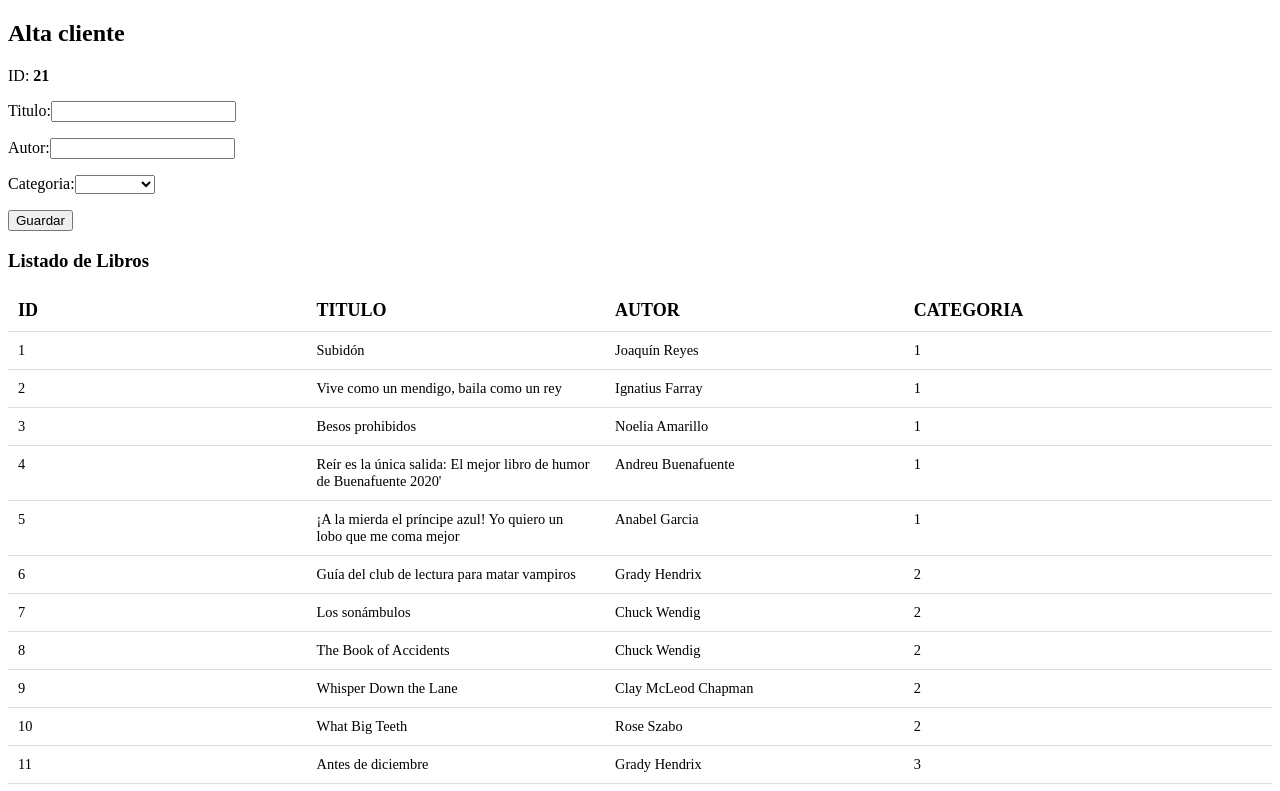
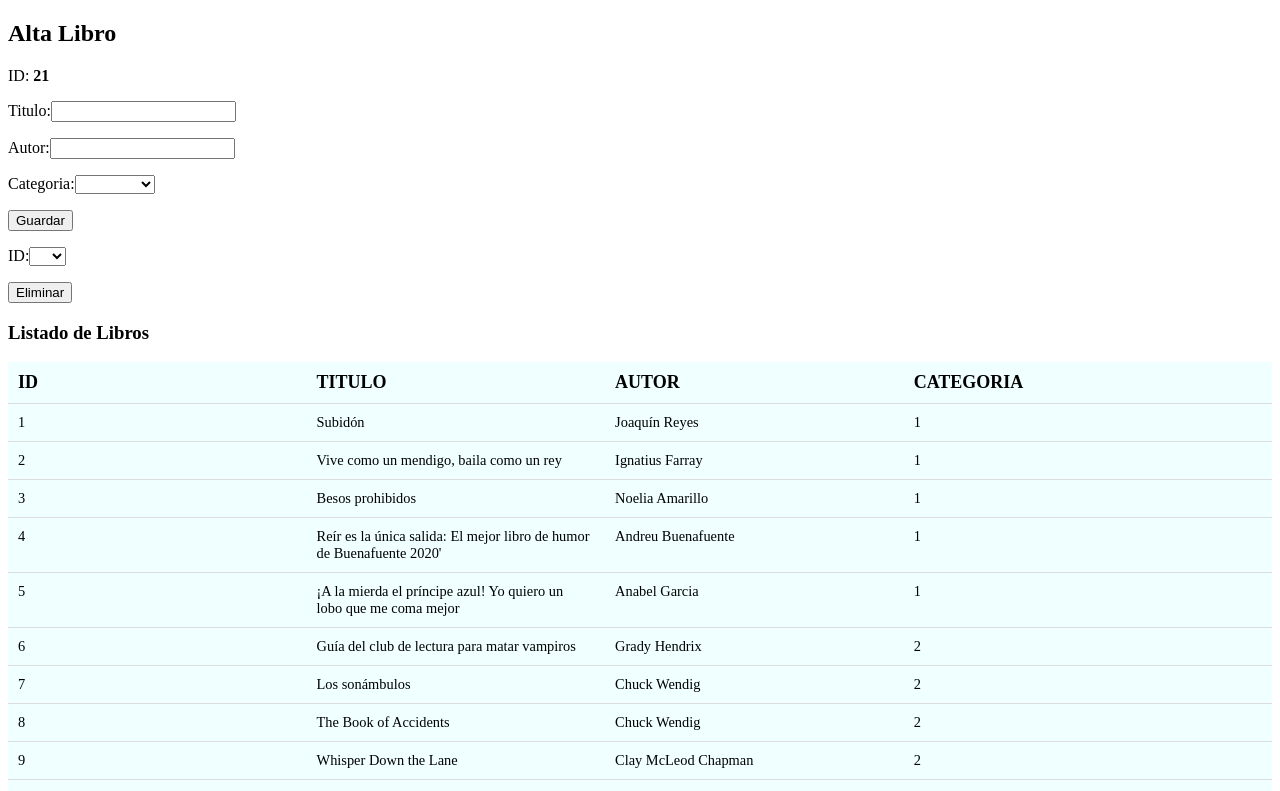
Before and after one commit to betaproyect/projectoAngularV2, an Angular app: page / in a window 1280 px wide. Shown: the top 791 px of the page. Built offline with nearby package versions, Linux system fonts and the light colour scheme.

Commit message:
20220306 V2

```diff
--- a/src/app/app.component.html
+++ b/src/app/app.component.html
@@ -1,2 +1,3 @@
 <app-alta-libro></app-alta-libro>
+<app-baja-libro></app-baja-libro>
 <app-listado-libros></app-listado-libros>
--- a/src/app/libreria/alta-libro/alta-libro.component.html
+++ b/src/app/libreria/alta-libro/alta-libro.component.html
@@ -1,4 +1,5 @@
-<h2>Alta cliente</h2>
+<div id="insert">
+  <h2>Alta Libro</h2>
   <p>
     <span>ID: </span>
     <span><b>{{libro.id}}</b></span>
@@ -20,3 +21,4 @@
   <p>
     <button (click)="this.nuevoLibro()">Guardar</button>
   </p>
+</div>
--- a/src/app/libreria/alta-libro/alta-libro.component.ts
+++ b/src/app/libreria/alta-libro/alta-libro.component.ts
@@ -15,7 +15,7 @@ export class AltaLibroComponent implements OnInit {
   categorias: Categoria[];
 
   constructor(private libreriaService: LibreriaService) { // Servicio por parametro
-    this.libro = this.libreriaService.nuevoLibro();
+    this.libro = this.libreriaService.addLibro();
     this.categorias = this.libreriaService.getCategorias();
   }
 
@@ -24,7 +24,6 @@ export class AltaLibroComponent implements OnInit {
 
   nuevoLibro(): void {
     this.libreriaService.agregarLibro(this.libro);
-    this.libro = this.libreriaService.nuevoLibro();
+    this.libro = this.libreriaService.addLibro();
   }
-
 }
--- /dev/null
+++ b/src/app/libreria/baja-libro/baja-libro.component.html
@@ -0,0 +1,11 @@
+<div id="delete">
+  <p>
+    <span>ID:</span>
+    <select [(ngModel)]="libro.id">
+      <option *ngFor="let opcion of libros" value="{{opcion.id}}">{{opcion.id}}</option>
+    </select>
+  </p>
+  <p>
+    <button (click)="this.eliminarLibro()">Eliminar</button>
+  </p>
+</div>
--- /dev/null
+++ b/src/app/libreria/baja-libro/baja-libro.component.ts
@@ -0,0 +1,32 @@
+import { Component, OnInit } from '@angular/core';
+// Interfaces
+import { Libro } from '../libreria.model';
+// Services
+import { LibreriaService } from '../libreria.service';
+
+@Component({
+  selector: 'app-baja-libro',
+  templateUrl: './baja-libro.component.html',
+  styleUrls: ['./baja-libro.component.css']
+})
+export class BajaLibroComponent implements OnInit {
+  //Atributos
+  libro: Libro;
+  libros: Libro[];
+
+  constructor(private libreriaService: LibreriaService) {
+    this.libro = this.libreriaService.seleccionarLibro();
+    this.libros = this.libreriaService.getLibros();
+  }
+
+  ngOnInit(): void {
+  }
+
+  eliminarLibro() {
+    for(let x of this.libros) {
+      if (x.id == this.libro.id) {
+        this.libreriaService.deleteLibro(x.id);
+      }
+    }
+  }
+}
--- a/src/app/libreria/libreria.service.ts
+++ b/src/app/libreria/libreria.service.ts
@@ -182,7 +182,7 @@ export class LibreriaService {
     this.libros.push(libro);
   }
 
-  nuevoLibro(): Libro {
+  addLibro(): Libro {
     return {
       id: (this.libros.length) + 1,
       titulo: "",
@@ -190,4 +190,23 @@ export class LibreriaService {
       categoria: 0
     }
   }
+
+  seleccionarLibro(): Libro {
+    return {
+      id: 0,
+      titulo: "",
+      autor: "",
+      categoria: 0
+    };
+
+  }
+
+  deleteLibro(id: number) {
+    id = id - 1;
+    this.libros.splice(id, 1);
+  }
+
+  modificarlibro() {
+
+  }
 }
--- a/src/app/libreria/listado-libros/listado-libros.component.css
+++ b/src/app/libreria/listado-libros/listado-libros.component.css
@@ -1,3 +1,7 @@
+article {
+  background-color: azure;
+}
+
 section {
   display: flex;
   border-bottom: 1px solid #ddd;
```
Also changed, not shown: src/app/libreria/libreria.module.ts (+5 -2 lines), src/app/libreria/baja-libro/baja-libro.component.css (added), 1 other file (tests, documents, lock files or other folders). Lines whose indentation alone changed are shown as unchanged.
